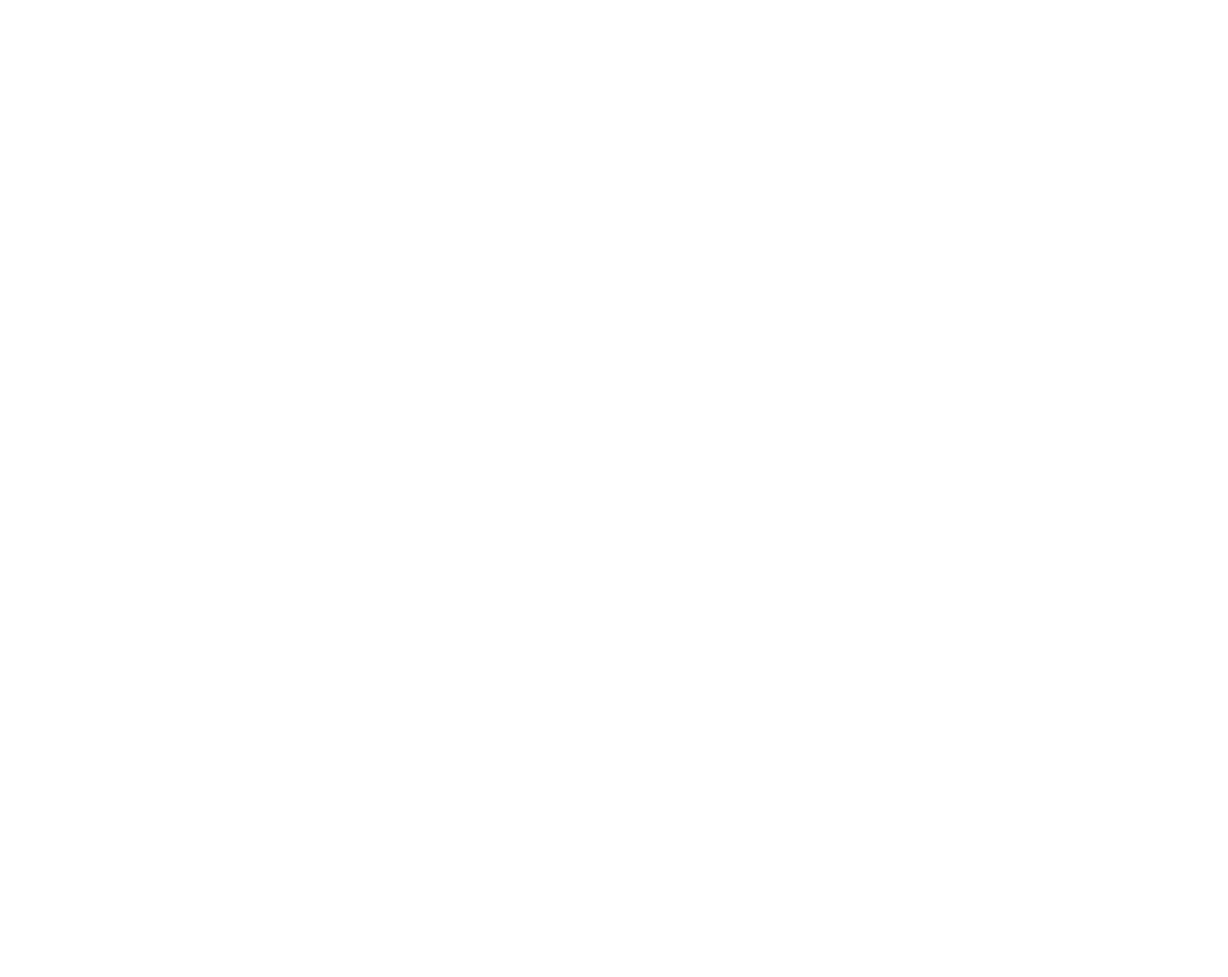
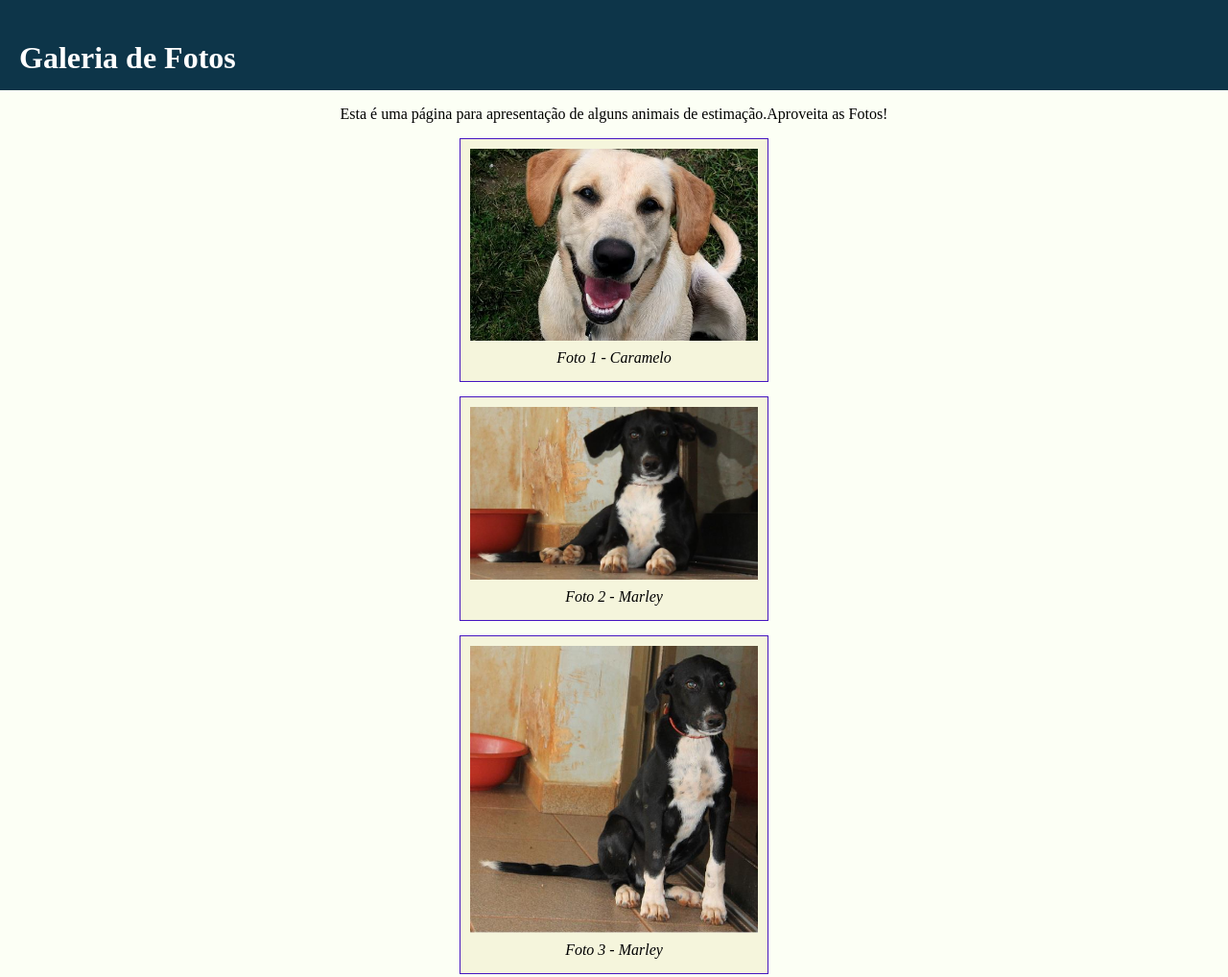
Before and after one commit to Guizinho0711/Exer1, a plain HTML site: page Exer1/index.html in a window 1280 px wide. Shown: the top 1018 px of the page at 96% size. Before the commit the page ends 800 px from the top, so only its background shows below. Drawn offline with Linux system fonts and the light colour scheme.

Commit message:
CSS/html

```diff
--- a/Exer1/css/estilo.css
+++ b/Exer1/css/estilo.css
@@ -0,0 +1,54 @@
+body{
+    background-color: #fcfff5;
+    margin: 0px;
+}
+
+header{
+    background-color: #0d3549;
+    color: #fff;
+    height: 52px;
+    padding-top: 42px;
+    padding-left: 20px;
+
+}
+
+h1{
+    margin: 0px;
+}
+
+p{
+    text-align: center;
+}
+
+#principal{
+    width: 800px;
+    margin:auto
+}
+
+figure{
+    background-color: beige;
+    width: 300px;
+    margin: 15px auto;
+    border: 1px solid #4515c0;
+    padding: 10px;
+
+}
+
+figure img{
+    width: 300px;
+
+}
+
+figcaption{
+    text-align: center;
+    font-style: italic;
+    padding: 5px;
+}
+
+footer{
+    background-color: rgba(34, 66, 55, 0.545);
+    color: fff;
+    height: 50px;
+    padding: 10px;
+    text-align: center;
+}
--- a/Exer1/index.html
+++ b/Exer1/index.html
@@ -1,10 +1,56 @@
 <!DOCTYPE html>
 <html>
-    <head>
-        <meta charset="utf-8"/>
-        <title>CSS</title>
-    </head>
-    <body>
 
-    </body>
+<head>
+    <meta charset="utf-8" />
+    <title>CSS</title>
+    <link rel="stylesheet" href="css/estilo.css">
+</head>
+
+<body>
+
+    <header>
+
+        <h1>Galeria de Fotos</h1>
+    </header>
+
+    <section id="Principal">
+        <p> Esta é uma página para apresentação de alguns animais de estimação.Aproveita as Fotos! </p>
+
+        <figure>
+            <img src="img/sample1.jpg" alt="">
+            <figcaption>Foto 1 - Caramelo </figcaption>
+        </figure>
+
+
+        <figure>
+            <img src="img/sample2.jpg" alt="">
+            <figcaption>Foto 2 - Marley </figcaption>
+        </figure>
+
+
+        <figure>
+            <img src="img/sample3.jpg" alt="">
+            <figcaption>Foto 3 - Marley </figcaption>
+        </figure>
+
+
+        <figure>
+            <img src="img/sample4.jpg" alt="">
+            <figcaption>Foto 4 - Tonton </figcaption>
+        </figure>
+
+
+        <figure>
+            <img src="img/sample5.jpg" alt="">
+            <figcaption>Foto 5 - Destruidor de Lares </figcaption>
+        </figure>
+    </section>
+
+    <footer>
+        &copy; Guilherme - 2025
+    </footer>
+
+</body>
+
 </html>
```
